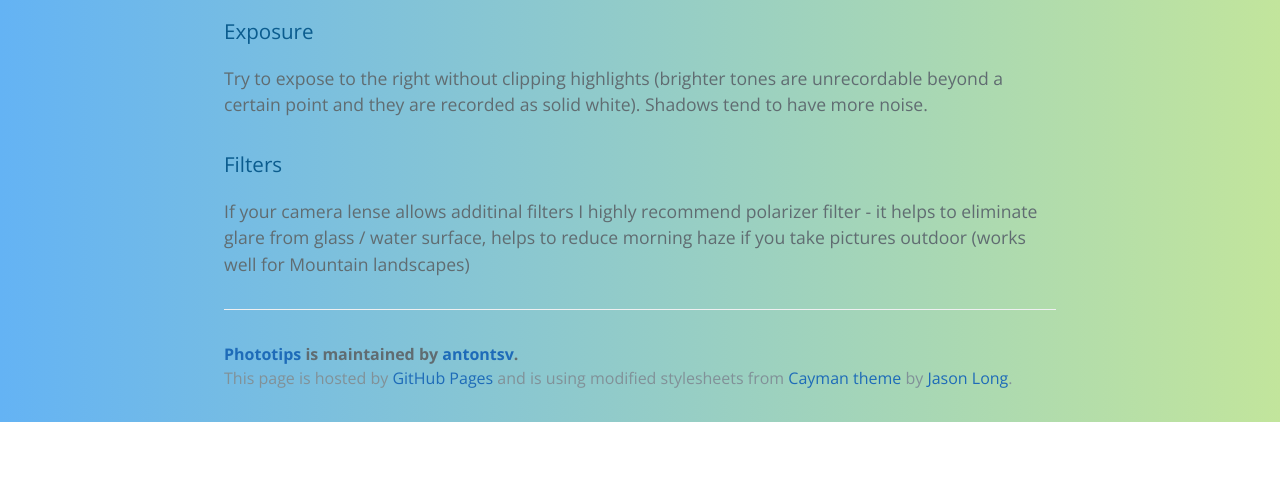
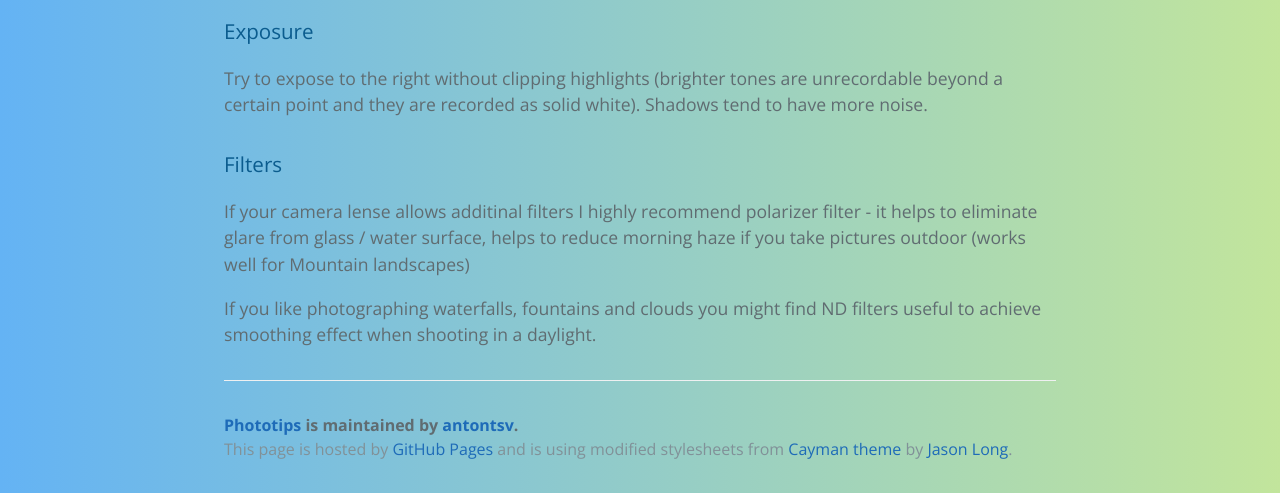
Before and after one commit to antontsv/phototips, a plain HTML site: page index.html in a window 1280 px wide. Shown: the part 4695-5188 px from the top of the page. Before the commit the page ends 5117 px from the top, so only its background shows below. Drawn offline with nearby package versions, Linux system fonts and the light colour scheme; a script that the page names is missing.

Commit message:
Add a note about ND filter

```diff
--- a/index.html
+++ b/index.html
@@ -82,6 +82,8 @@
 <p>
  If your camera lense allows additinal filters I highly recommend polarizer filter - it helps to eliminate glare from glass / water surface, helps to reduce morning haze if you take pictures outdoor (works well for Mountain landscapes)
 </p>
+<p>If you like photographing waterfalls, fountains and clouds you might find ND filters useful to achieve smoothing effect when shooting in a daylight.
+</p>
 <footer class="site-footer">
 <span class="site-footer-owner"><a href="https://github.com/antontsv/phototips">Phototips</a> is maintained by <a href="https://github.com/antontsv">antontsv</a>.</span>
 
```
